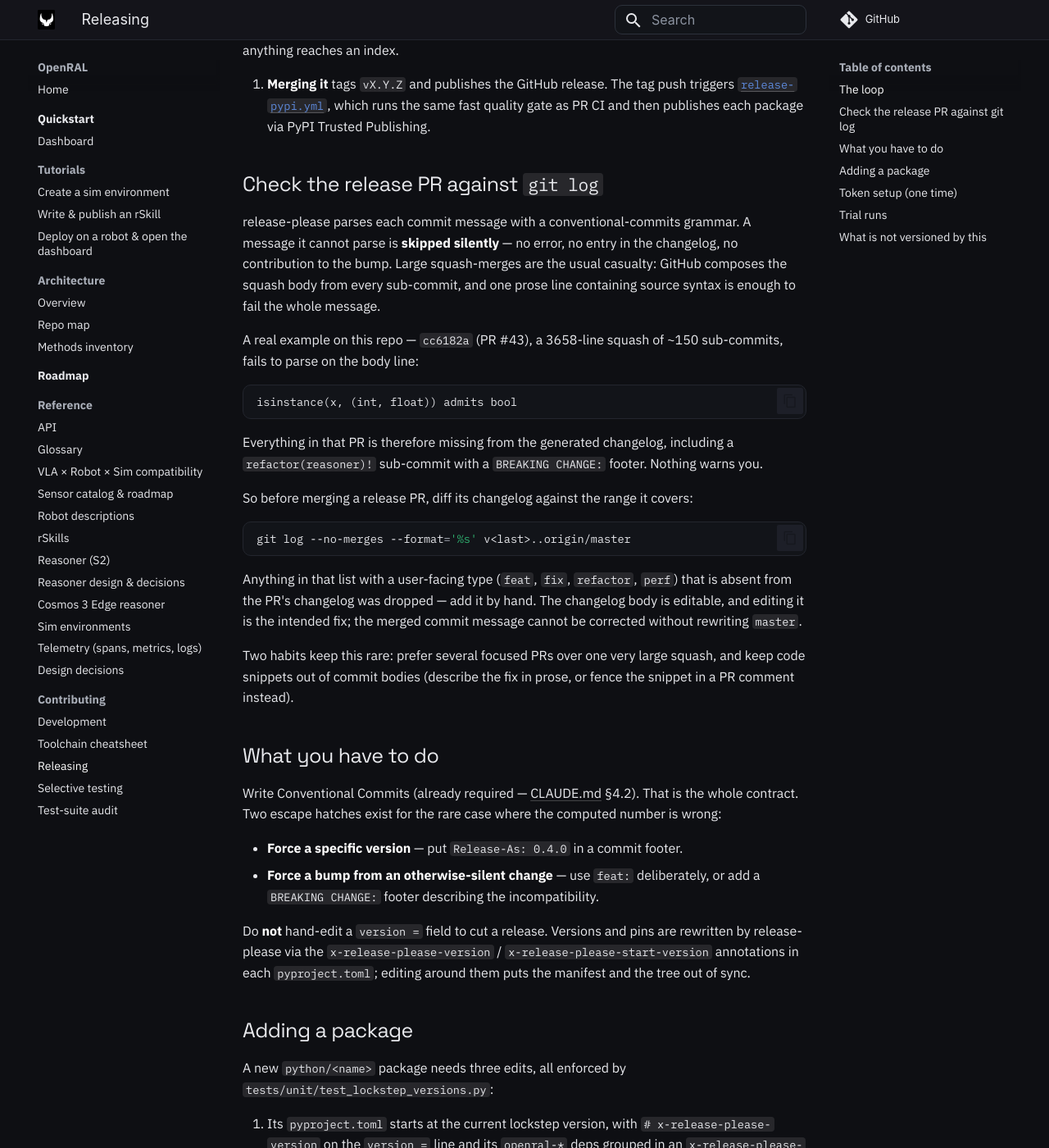
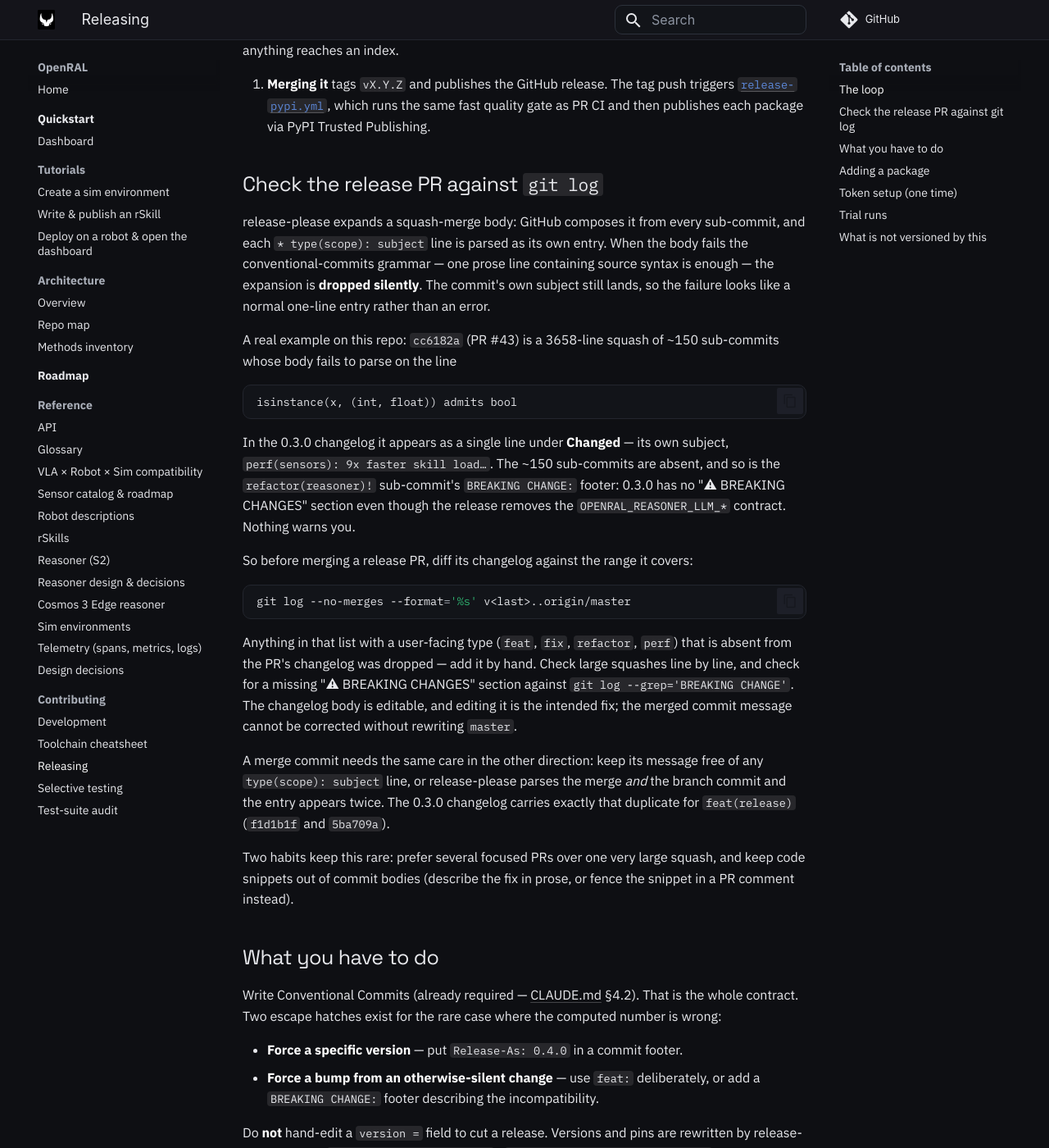
Before and after one commit to OpenRAL/openral, an MkDocs documentation site: the page built from docs/contributing/releasing.md, in a window 1280 px wide and 1400 px high, scrolled down 1244 px. Shown: the whole window at 82% size. Built offline with MkDocs 1.6.1 and Material for MkDocs 9.7.7, drawn with Linux system fonts in a browser that asks for light colours; comment, search, counter and statistics services are not loaded.

Commit message:
fix(release): correct the changelog-loss claim; name the version in the PR title
Two corrections that the first live release-please run (PR #72, v0.3.0)
exposed.

docs/contributing/releasing.md overstated the squash hazard. It claimed an
unparseable squash body means "everything in that PR is missing from the
generated changelog". The real pipeline is narrower: the commit's own
subject still lands — cc6182a appears in 0.3.0 under Changed as
"perf(sensors): 9x faster skill load…" — and only the sub-commit expansion
is dropped. That is still a real loss (~150 sub-commits, and the
refactor(reasoner)! BREAKING CHANGE footer, so 0.3.0 has no "⚠ BREAKING
CHANGES" section) but it fails as a plausible one-line entry rather than a
visible gap, which makes the pre-merge diff against `git log` more important,
not less. Adds the `git log --grep='BREAKING CHANGE'` cross-check.

Also documents the mirror-image trap the merge of #70 demonstrated: a merge
commit whose message repeats a `type(scope): subject` line is parsed
alongside the branch commit, so 0.3.0 lists feat(release) twice (f1d1b1f and
5ba709a).

The release PR title came out as "chore: release master", not
"chore(release): v0.3.0". A manifest release with separate-pull-requests
off is titled by the merge plugin, which reads
group-pull-request-title-pattern; pull-request-title-pattern alone never
applies. The merge plugin passes the root release's version through
(plugins/merge.js -> PullRequestTitle.ofComponentTargetBranchVersion), so
${version} resolves — verified rendering "chore(release): v0.3.0". Config
still validates against release-please's own schema.

Co-Authored-By: Claude Opus 5 <noreply@anthropic.com>
Signed-off-by: Claude <noreply@anthropic.com>

````diff
--- a/docs/contributing/releasing.md
+++ b/docs/contributing/releasing.md
@@ -56,22 +56,25 @@ merge PRs to master  →  release-please computes the bump  →  release PR
 
 ## Check the release PR against `git log`
 
-release-please parses each commit message with a conventional-commits grammar.
-A message it cannot parse is **skipped silently** — no error, no entry in the
-changelog, no contribution to the bump. Large squash-merges are the usual
-casualty: GitHub composes the squash body from every sub-commit, and one
-prose line containing source syntax is enough to fail the whole message.
+release-please expands a squash-merge body: GitHub composes it from every
+sub-commit, and each `* type(scope): subject` line is parsed as its own
+entry. When the body fails the conventional-commits grammar — one prose line
+containing source syntax is enough — the expansion is **dropped silently**.
+The commit's own subject still lands, so the failure looks like a normal
+one-line entry rather than an error.
 
-A real example on this repo — `cc6182a` (PR #43), a 3658-line squash of ~150
-sub-commits, fails to parse on the body line:
+A real example on this repo: `cc6182a` (PR #43) is a 3658-line squash of ~150
+sub-commits whose body fails to parse on the line
 
 ```
 isinstance(x, (int, float)) admits bool
 ```
 
-Everything in that PR is therefore missing from the generated changelog,
-including a `refactor(reasoner)!` sub-commit with a `BREAKING CHANGE:` footer.
-Nothing warns you.
+In the 0.3.0 changelog it appears as a single line under **Changed** — its
+own subject, `perf(sensors): 9x faster skill load…`. The ~150 sub-commits are
+absent, and so is the `refactor(reasoner)!` sub-commit's `BREAKING CHANGE:`
+footer: 0.3.0 has no "⚠ BREAKING CHANGES" section even though the release
+removes the `OPENRAL_REASONER_LLM_*` contract. Nothing warns you.
 
 So before merging a release PR, diff its changelog against the range it
 covers:
@@ -82,8 +85,15 @@ git log --no-merges --format='%s' v<last>..origin/master
 
 Anything in that list with a user-facing type (`feat`, `fix`, `refactor`,
 `perf`) that is absent from the PR's changelog was dropped — add it by hand.
-The changelog body is editable, and editing it is the intended fix; the merged
-commit message cannot be corrected without rewriting `master`.
+Check large squashes line by line, and check for a missing "⚠ BREAKING
+CHANGES" section against `git log --grep='BREAKING CHANGE'`. The changelog
+body is editable, and editing it is the intended fix; the merged commit
+message cannot be corrected without rewriting `master`.
+
+A merge commit needs the same care in the other direction: keep its message
+free of any `type(scope): subject` line, or release-please parses the merge
+*and* the branch commit and the entry appears twice. The 0.3.0 changelog
+carries exactly that duplicate for `feat(release)` (`f1d1b1f` and `5ba709a`).
 
 Two habits keep this rare: prefer several focused PRs over one very large
 squash, and keep code snippets out of commit bodies (describe the fix in
--- a/release-please-config.json
+++ b/release-please-config.json
@@ -6,6 +6,7 @@
   "bump-minor-pre-major": true,
   "bump-patch-for-minor-pre-major": false,
   "pull-request-title-pattern": "chore(release): v${version}",
+  "group-pull-request-title-pattern": "chore(release): v${version}",
   "signoff": "github-actions[bot] <41898282+github-actions[bot]@users.noreply.github.com>",
   "changelog-sections": [
     { "type": "feat", "section": "Added" },
````
